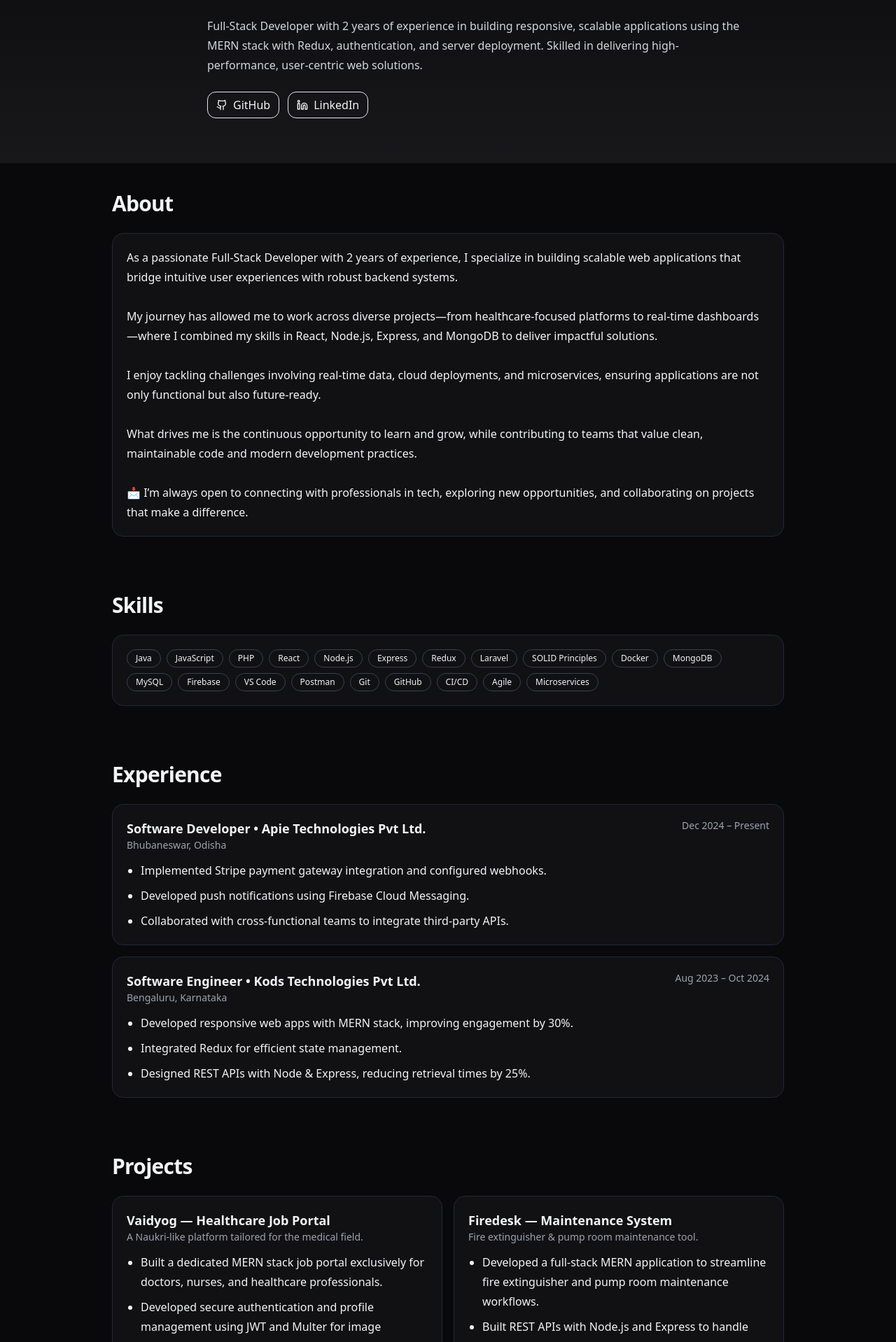
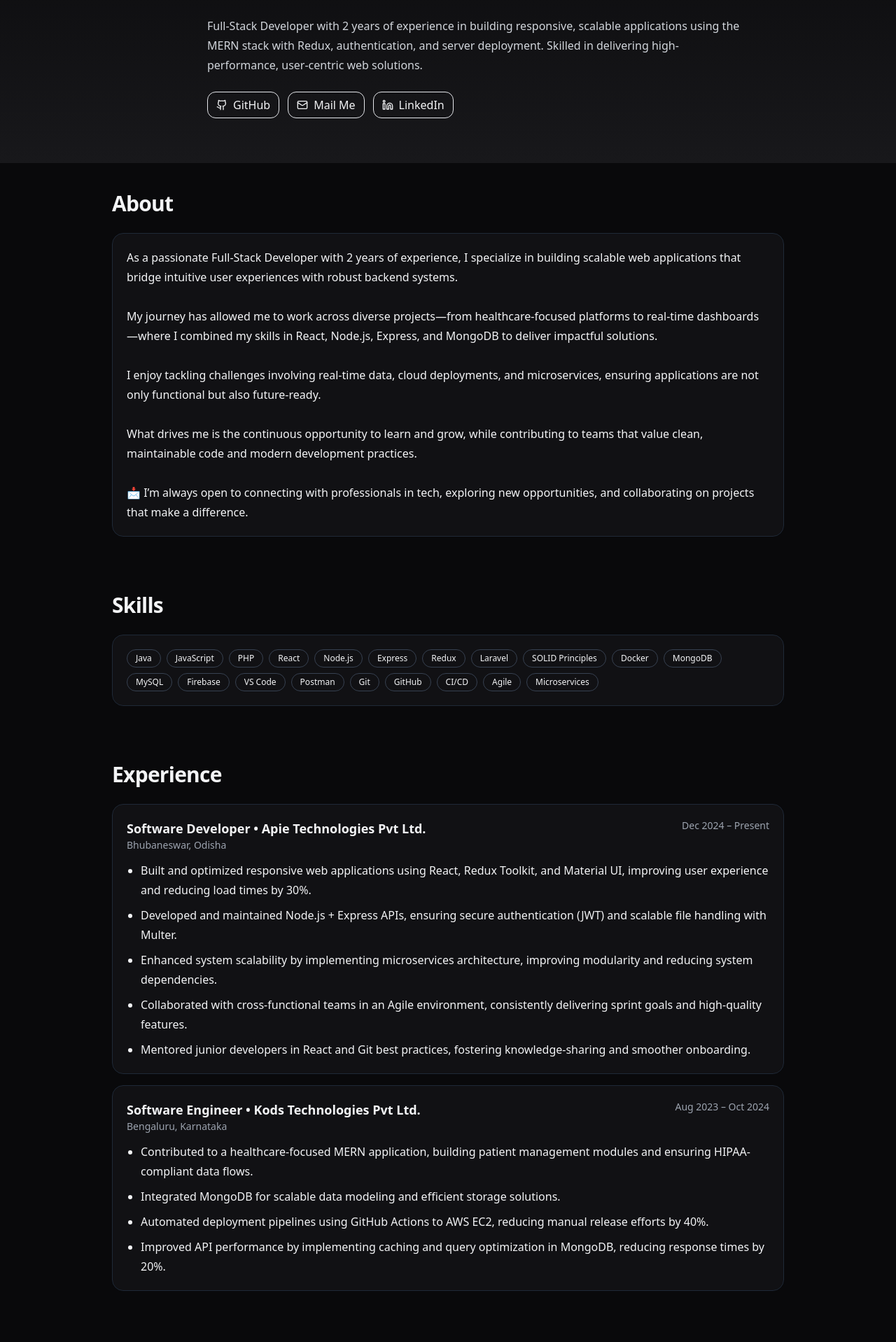
Before and after one commit to SOMANATHPANDA/portfolio, a React (Vite) app: page / in a window 1280 px wide. Shown: the part 242-2160 px from the top of the page at 70% size. Built offline with nearby package versions, Linux system fonts and the light colour scheme.

Commit message:
feat: update Contact and Hero components with email link and enhance profile data

```diff
--- a/src/Components/Contact.jsx
+++ b/src/Components/Contact.jsx
@@ -73,9 +73,9 @@ export default function Contact({ profile }) {
           {status && <p className="text-sm pt-2">{status}</p>}
 
           <div className="flex flex-wrap gap-4 pt-4">
-            <a href={`mailto:${profile.email}`} className="flex items-center gap-2">
+            {/* <a href={`mailto:${profile.email}`} className="flex items-center gap-2">
               <Mail className="w-4 h-4" /> Mail Me
-            </a>
+            </a> */}
             <a href={profile.social.linkedin} target="_blank" rel="noreferrer" className="flex items-center gap-2">
               <Linkedin className="w-4 h-4" /> LinkedIn
             </a>
--- a/src/Components/Hero.jsx
+++ b/src/Components/Hero.jsx
@@ -66,6 +66,16 @@ export default function Hero({ profile }) {
                   <Github className="w-4 h-4" /> GitHub
                 </a>
               )}
+              {profile.social.github && (
+                <a
+                  className="inline-flex items-center gap-2 border px-3 py-1.5 rounded-xl hover:bg-gray-50 dark:hover:bg-zinc-900"
+                  href={`mailto:${profile.email}`}
+                  target="_blank"
+                  rel="noreferrer"
+                >
+                  <Mail className="w-4 h-4" /> Mail Me
+                </a>
+              )}
               {profile.social.linkedin && (
                 <a
                   className="inline-flex items-center gap-2 border px-3 py-1.5 rounded-xl hover:bg-gray-50 dark:hover:bg-zinc-900"
--- a/src/data/Profile.js
+++ b/src/data/Profile.js
@@ -26,9 +26,11 @@ const profile = {
       period: "Dec 2024 – Present",
       location: "Bhubaneswar, Odisha",
       bullets: [
-        "Implemented Stripe payment gateway integration and configured webhooks.",
-        "Developed push notifications using Firebase Cloud Messaging.",
-        "Collaborated with cross-functional teams to integrate third-party APIs."
+        "Built and optimized responsive web applications using React, Redux Toolkit, and Material UI, improving user experience and reducing load times by 30%.",
+        "Developed and maintained Node.js + Express APIs, ensuring secure authentication (JWT) and scalable file handling with Multer.",
+        "Enhanced system scalability by implementing microservices architecture, improving modularity and reducing system dependencies.",
+        "Collaborated with cross-functional teams in an Agile environment, consistently delivering sprint goals and high-quality features.",
+        "Mentored junior developers in React and Git best practices, fostering knowledge-sharing and smoother onboarding.",
       ],
     },
     {
@@ -37,9 +39,10 @@ const profile = {
       period: "Aug 2023 – Oct 2024",
       location: "Bengaluru, Karnataka",
       bullets: [
-        "Developed responsive web apps with MERN stack, improving engagement by 30%.",
-        "Integrated Redux for efficient state management.",
-        "Designed REST APIs with Node & Express, reducing retrieval times by 25%."
+        "Contributed to a healthcare-focused MERN application, building patient management modules and ensuring HIPAA-compliant data flows.",
+        "Integrated MongoDB for scalable data modeling and efficient storage solutions.",
+        "Automated deployment pipelines using GitHub Actions to AWS EC2, reducing manual release efforts by 40%.",
+        "Improved API performance by implementing caching and query optimization in MongoDB, reducing response times by 20%.",
       ],
     },
   ],
```
